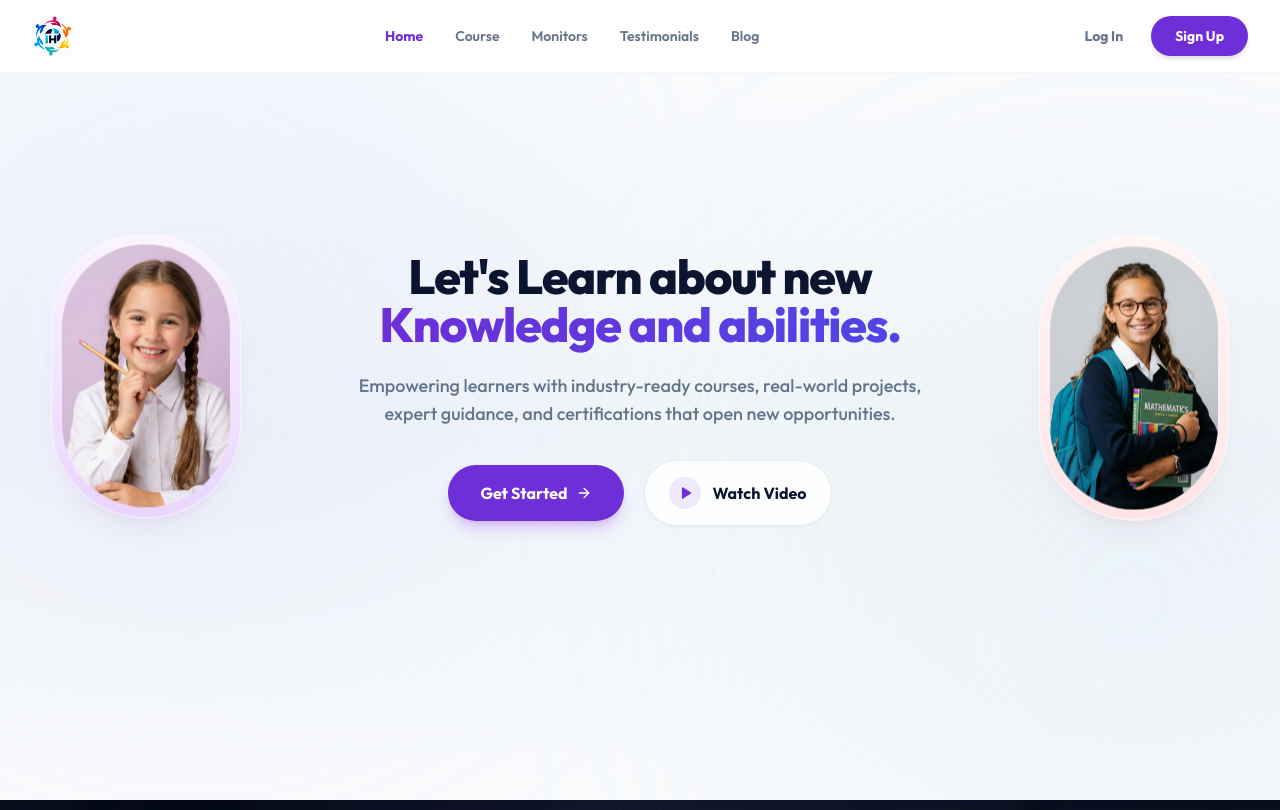
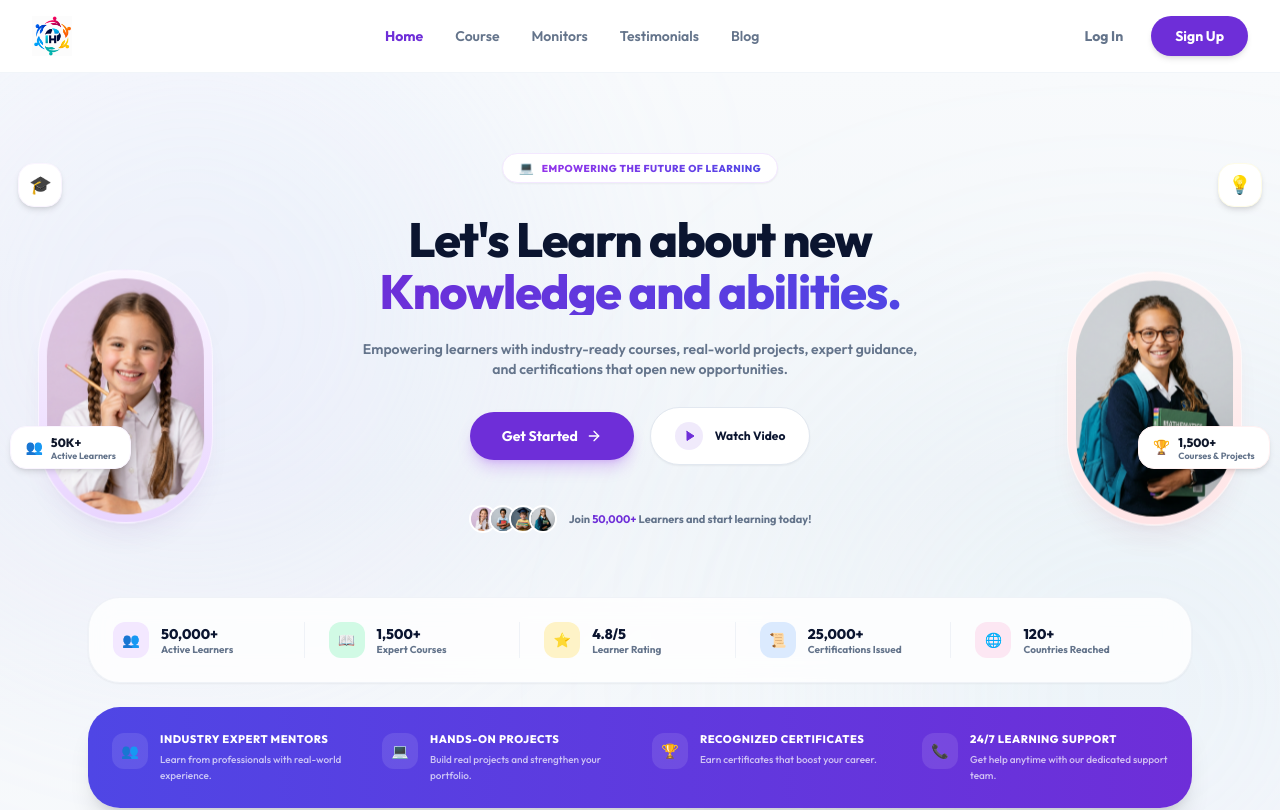
Before and after one commit to Ashwin-876/iconic-hub, a Next.js app: page / in a window 1280 px wide. Shown: the top 810 px of the page. Built offline with nearby package versions, Linux system fonts and the light colour scheme; no server answers; the database is empty.

Commit message:
design: implement premium badges, stats bar, and bottom info strip on landing HeroSection

```diff
--- a/landing/HeroSection.jsx
+++ b/landing/HeroSection.jsx
@@ -89,25 +89,33 @@ export default function HeroSection() {
   return (
     <div
       ref={heroRef}
-      className="relative min-h-[calc(100vh-73px)] w-full bg-gradient-to-b from-[#F8FAFC] via-[#F1F5F9] to-[#F8FAFC] text-[#0F172A] font-sans antialiased overflow-hidden flex items-center justify-center py-12"
+      className="relative min-h-screen w-full bg-gradient-to-b from-[#F8FAFC] via-[#F1F5F9] to-[#F8FAFC] text-[#0F172A] font-sans antialiased overflow-hidden flex flex-col items-center justify-center py-20"
     >
       {/* Background Gradients for Depth */}
       <div className="absolute top-[-10%] left-[-10%] w-[50vw] h-[50vw] rounded-full bg-gradient-to-tr from-purple-200/20 to-blue-200/20 blur-[130px] pointer-events-none" />
       <div className="absolute bottom-[-10%] right-[-10%] w-[45vw] h-[45vw] rounded-full bg-gradient-to-br from-emerald-100/15 to-indigo-200/25 blur-[140px] pointer-events-none" />
 
       {/* Main Container */}
-      <div className="relative w-full max-w-7xl mx-auto px-6 md:px-12 flex flex-col items-center justify-center z-10 min-h-[75vh]">
+      <div className="relative w-full max-w-7xl mx-auto px-6 md:px-12 flex flex-col items-center justify-center z-10">
 
         {/* Centered Hero Content Block */}
-        <div className="max-w-2xl mx-auto text-center space-y-6 relative z-25 -mt-16 md:-mt-24 px-4">
+        <div className="max-w-2xl mx-auto text-center space-y-6 relative z-20 px-4">
+
+          {/* Top Tag Badge */}
+          <div className="inline-flex items-center gap-2 px-4 py-1.5 bg-white border border-purple-100 rounded-full mb-2 shadow-sm">
+            <span className="text-purple-600 text-xs">💻</span>
+            <span className="text-[10px] font-black bg-gradient-to-r from-purple-600 to-indigo-600 bg-clip-text text-transparent uppercase tracking-wider">
+              Empowering the Future of Learning
+            </span>
+          </div>
 
           {/* Large Premium Headline */}
           <h1
             ref={headlineRef}
-            className="font-black text-3xl sm:text-4xl lg:text-5xl text-[#0B1530] tracking-tight leading-[1.2] max-w-2xl mx-auto whitespace-pre-line"
+            className="font-black text-3xl sm:text-4xl lg:text-5xl text-[#0B1530] tracking-tight leading-[1.2] max-w-2xl mx-auto"
           >
-            Let's Learn about new{'\n'}
-            <span className="text-transparent bg-clip-text bg-gradient-to-r from-[#6E2ED8] to-[#4F46E5]">
+            Let's Learn about new{" "}
+            <span className="text-transparent bg-clip-text bg-gradient-to-r from-[#6E2ED8] to-[#4F46E5] block mt-1">
               Knowledge and abilities.
             </span>
           </h1>
@@ -115,16 +123,16 @@ export default function HeroSection() {
           {/* Short Supporting Description */}
           <p
             ref={descRef}
-            className="text-[#64748B] font-medium text-sm sm:text-base md:text-lg leading-relaxed max-w-xl mx-auto"
+            className="text-[#64748B] font-semibold text-xs sm:text-sm leading-relaxed max-w-xl mx-auto"
           >
             Empowering learners with industry-ready courses, real-world projects, expert guidance, and certifications that open new opportunities.
           </p>
 
           {/* Primary and Secondary CTA Buttons */}
-          <div ref={ctasRef} className="flex flex-wrap items-center justify-center gap-5 pt-2">
+          <div ref={ctasRef} className="flex flex-wrap items-center justify-center gap-4 pt-1">
             <button
               onClick={handleGetStarted}
-              className="group flex items-center gap-2 px-8 py-4 bg-[#6E2ED8] text-white font-bold rounded-full hover:bg-[#5921B6] active:scale-95 transition-all shadow-lg shadow-purple-600/25 text-sm sm:text-base"
+              className="group flex items-center gap-2 px-8 py-3.5 bg-[#6E2ED8] text-white font-bold rounded-full hover:bg-[#5921B6] active:scale-95 transition-all shadow-lg shadow-purple-600/25 text-xs sm:text-sm"
             >
               <span>Get Started</span>
               <ArrowRight className="w-4 h-4 group-hover:translate-x-1 transition-transform" />
@@ -132,26 +140,46 @@ export default function HeroSection() {
 
             <button
               onClick={handleWatchVideo}
-              className="flex items-center gap-3 px-6 py-4 bg-white/85 backdrop-blur-md border border-slate-200/80 hover:bg-slate-50/90 rounded-full transition-all group shadow-sm"
+              className="flex items-center gap-3 px-6 py-3.5 bg-white border border-slate-200 hover:bg-slate-50 rounded-full transition-all group shadow-sm"
             >
-              <span className="w-8 h-8 bg-[#6E2ED8]/10 text-[#6E2ED8] rounded-full flex items-center justify-center group-hover:bg-[#6E2ED8] group-hover:text-white transition-all">
-                <Play className="w-3.5 h-3.5 fill-current ml-0.5" />
+              <span className="w-7 h-7 bg-[#6E2ED8]/10 text-[#6E2ED8] rounded-full flex items-center justify-center group-hover:bg-[#6E2ED8] group-hover:text-white transition-all">
+                <Play className="w-3 h-3 fill-current ml-0.5" />
               </span>
-              <span className="font-bold text-sm sm:text-base text-[#0B1530] group-hover:text-[#6E2ED8] transition-colors">
+              <span className="font-bold text-xs text-[#0B1530] group-hover:text-[#6E2ED8] transition-colors">
                 Watch Video
               </span>
             </button>
+          </div>
+
+          {/* Learners Group Avatars Section */}
+          <div className="flex items-center gap-3 pt-4 justify-center">
+            <div className="flex -space-x-2">
+              <img className="w-7 h-7 rounded-full border-2 border-white object-cover" src="/student_1.png" alt="User" />
+              <img className="w-7 h-7 rounded-full border-2 border-white object-cover" src="/student_2.png" alt="User" />
+              <img className="w-7 h-7 rounded-full border-2 border-white object-cover" src="/student_3.png" alt="User" />
+              <img className="w-7 h-7 rounded-full border-2 border-white object-cover" src="/student_4.png" alt="User" />
+            </div>
+            <div className="text-[11px] font-bold text-slate-500">
+              Join <span className="text-[#6E2ED8]">50,000+</span> Learners and start learning today!
+            </div>
           </div>
         </div>
 
         {/* Distributed Student Cards */}
 
-        {/* Card 1: Top Left (Large) - Beside headline area */}
+        {/* Card 1: Left Card Container */}
+        <div className="hidden md:block absolute left-[1%] lg:left-[3%] top-[10%] z-10">
+          <div className="relative">
+            {/* Floating Mortarboard Hat */}
+            <div className="absolute -top-7 -left-5 w-11 h-11 bg-white rounded-2xl shadow-md flex items-center justify-center border border-purple-50 text-lg">
+              🎓
+            </div>
+            {/* Card Frame */}
             <div
               ref={el => cardsRef.current[0] = el}
-          className="hidden md:block absolute left-[1.5%] lg:left-[4%] top-[3%] w-[140px] lg:w-[190px] aspect-[1/1.5] z-10 transition-shadow duration-500 hover:shadow-2xl hover:shadow-purple-900/10 group"
+              className="w-[130px] lg:w-[175px] aspect-[1/1.45] transition-shadow duration-500 hover:shadow-2xl hover:shadow-purple-900/10 group"
             >
-          <div className="relative w-full h-full bg-gradient-to-b from-[#FAF5FF] to-[#E9D5FF] rounded-t-[120px] rounded-b-[120px] shadow-xl shadow-purple-900/5 border border-white/60 p-2.5 flex items-center justify-center overflow-hidden">
+              <div className="relative w-full h-full bg-gradient-to-b from-[#FAF5FF] to-[#E9D5FF] rounded-t-[120px] rounded-b-[120px] shadow-xl shadow-purple-900/5 border border-white/60 p-2 flex items-center justify-center overflow-hidden">
                 <img
                   alt="Student portrait"
                   className="w-full h-full object-cover rounded-t-[105px] rounded-b-[105px] transform group-hover:scale-105 transition-transform duration-500"
@@ -159,13 +187,30 @@ export default function HeroSection() {
                 />
               </div>
             </div>
+            {/* Floating Badge Left */}
+            <div className="absolute -bottom-6 -left-7 bg-white border border-purple-50 rounded-2xl py-2 px-3.5 shadow-md flex items-center gap-2 whitespace-nowrap">
+              <span className="text-purple-600 text-sm">👥</span>
+              <div className="text-left">
+                <div className="text-xs font-black text-slate-900">50K+</div>
+                <div className="text-[9px] font-bold text-slate-500 leading-none">Active Learners</div>
+              </div>
+            </div>
+          </div>
+        </div>
 
-        {/* Card 4: Top Right (Large) - Beside headline area */}
+        {/* Card 4: Right Card Container */}
+        <div className="hidden md:block absolute right-[1%] lg:right-[3%] top-[10%] z-10">
+          <div className="relative">
+            {/* Floating Lightbulb */}
+            <div className="absolute -top-7 -right-5 w-11 h-11 bg-white rounded-2xl shadow-md flex items-center justify-center border border-yellow-50 text-lg">
+              💡
+            </div>
+            {/* Card Frame */}
             <div
               ref={el => cardsRef.current[3] = el}
-          className="hidden md:block absolute right-[1.5%] lg:right-[4%] top-[3%] w-[140px] lg:w-[190px] aspect-[1/1.5] z-10 transition-shadow duration-500 hover:shadow-2xl hover:shadow-rose-900/10 group"
+              className="w-[130px] lg:w-[175px] aspect-[1/1.45] transition-shadow duration-500 hover:shadow-2xl hover:shadow-rose-900/10 group"
             >
-          <div className="relative w-full h-full bg-gradient-to-b from-[#FFF5F5] to-[#FFE4E6] rounded-t-[120px] rounded-b-[120px] shadow-xl shadow-rose-900/5 border border-white/60 p-2.5 flex items-center justify-center overflow-hidden">
+              <div className="relative w-full h-full bg-gradient-to-b from-[#FFF5F5] to-[#FFE4E6] rounded-t-[120px] rounded-b-[120px] shadow-xl shadow-rose-900/5 border border-white/60 p-2 flex items-center justify-center overflow-hidden">
                 <img
                   alt="Student portrait"
                   className="w-full h-full object-cover rounded-t-[105px] rounded-b-[105px] transform group-hover:scale-105 transition-transform duration-500"
@@ -173,8 +218,64 @@ export default function HeroSection() {
                 />
               </div>
             </div>
+            {/* Floating Badge Right */}
+            <div className="absolute -bottom-6 -right-7 bg-white border border-rose-50 rounded-2xl py-2 px-3.5 shadow-md flex items-center gap-2 whitespace-nowrap">
+              <span className="text-yellow-600 text-sm">🏆</span>
+              <div className="text-left">
+                <div className="text-xs font-black text-slate-900">1,500+</div>
+                <div className="text-[9px] font-bold text-slate-500 leading-none">Courses & Projects</div>
+              </div>
+            </div>
+          </div>
+        </div>
 
       </div>
+
+      {/* Stats Bar */}
+      <div className="w-full max-w-6xl mx-auto px-6 mt-16 z-10">
+        <div className="grid grid-cols-2 sm:grid-cols-3 md:grid-cols-5 gap-6 bg-white/80 backdrop-blur-md border border-slate-200/50 p-6 rounded-[32px] shadow-sm">
+          {[
+            { value: '50,000+', label: 'Active Learners', icon: '👥', color: 'bg-purple-100 text-purple-600' },
+            { value: '1,500+', label: 'Expert Courses', icon: '📖', color: 'bg-emerald-100 text-emerald-600' },
+            { value: '4.8/5', label: 'Learner Rating', icon: '⭐', color: 'bg-amber-100 text-amber-600' },
+            { value: '25,000+', label: 'Certifications Issued', icon: '📜', color: 'bg-blue-100 text-blue-600' },
+            { value: '120+', label: 'Countries Reached', icon: '🌐', color: 'bg-pink-100 text-pink-600' }
+          ].map((stat, i) => (
+            <div key={i} className="flex items-center gap-3 justify-start md:border-r last:border-0 border-slate-200/50 last:pr-0 pr-2">
+              <div className={`w-9 h-9 rounded-xl flex items-center justify-center text-sm shrink-0 ${stat.color}`}>
+                {stat.icon}
+              </div>
+              <div className="text-left">
+                <div className="text-sm font-extrabold text-[#0B1530]">{stat.value}</div>
+                <div className="text-[10px] text-slate-500 font-bold leading-tight">{stat.label}</div>
+              </div>
+            </div>
+          ))}
+        </div>
+      </div>
+
+      {/* Bottom Info Bar */}
+      <div className="w-full max-w-6xl mx-auto px-6 mt-6 z-10">
+        <div className="bg-gradient-to-r from-[#4F46E5] to-[#6E2ED8] p-6 rounded-[32px] shadow-xl grid grid-cols-1 sm:grid-cols-2 md:grid-cols-4 gap-6 text-white text-left">
+          {[
+            { title: 'Industry Expert Mentors', desc: 'Learn from professionals with real-world experience.', icon: '👥' },
+            { title: 'Hands-on Projects', desc: 'Build real projects and strengthen your portfolio.', icon: '💻' },
+            { title: 'Recognized Certificates', desc: 'Earn certificates that boost your career.', icon: '🏆' },
+            { title: '24/7 Learning Support', desc: 'Get help anytime with our dedicated support team.', icon: '📞' }
+          ].map((info, i) => (
+            <div key={i} className="flex items-start gap-3">
+              <div className="w-9 h-9 rounded-xl bg-white/10 flex items-center justify-center text-sm shrink-0 mt-0.5">
+                {info.icon}
+              </div>
+              <div>
+                <h4 className="text-[11px] font-black uppercase tracking-wider">{info.title}</h4>
+                <p className="text-[10px] text-white/70 mt-1 font-medium leading-relaxed">{info.desc}</p>
+              </div>
+            </div>
+          ))}
+        </div>
+      </div>
+
     </div>
   );
 }
```
Lines whose indentation alone changed are shown as unchanged.
